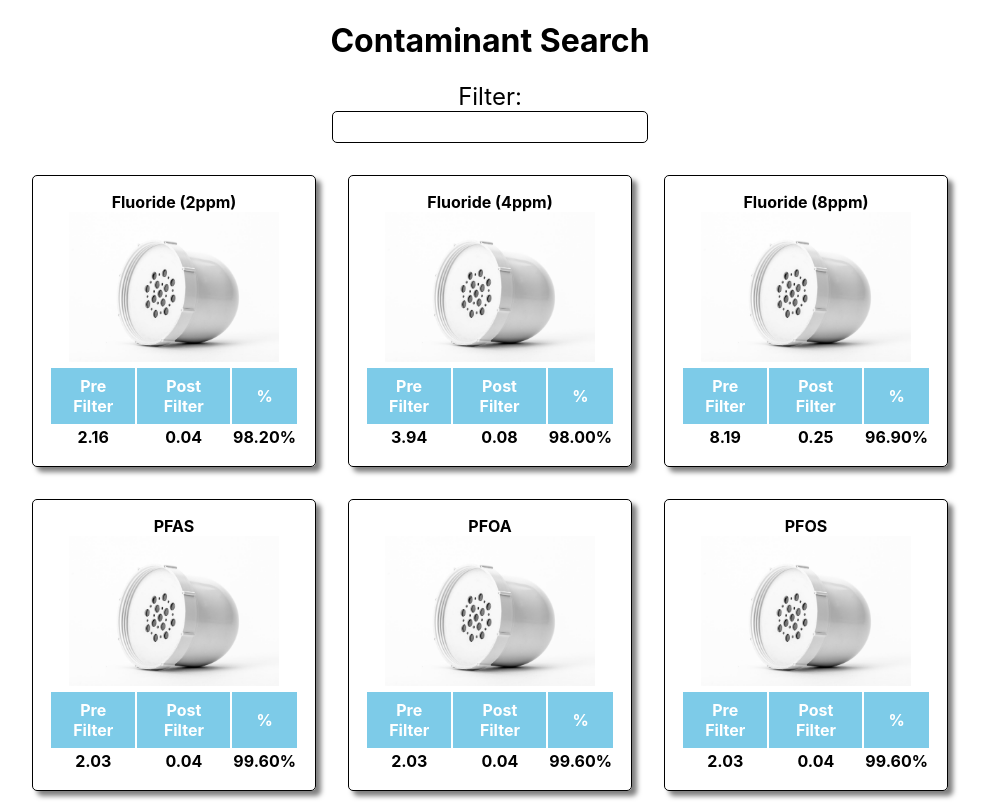
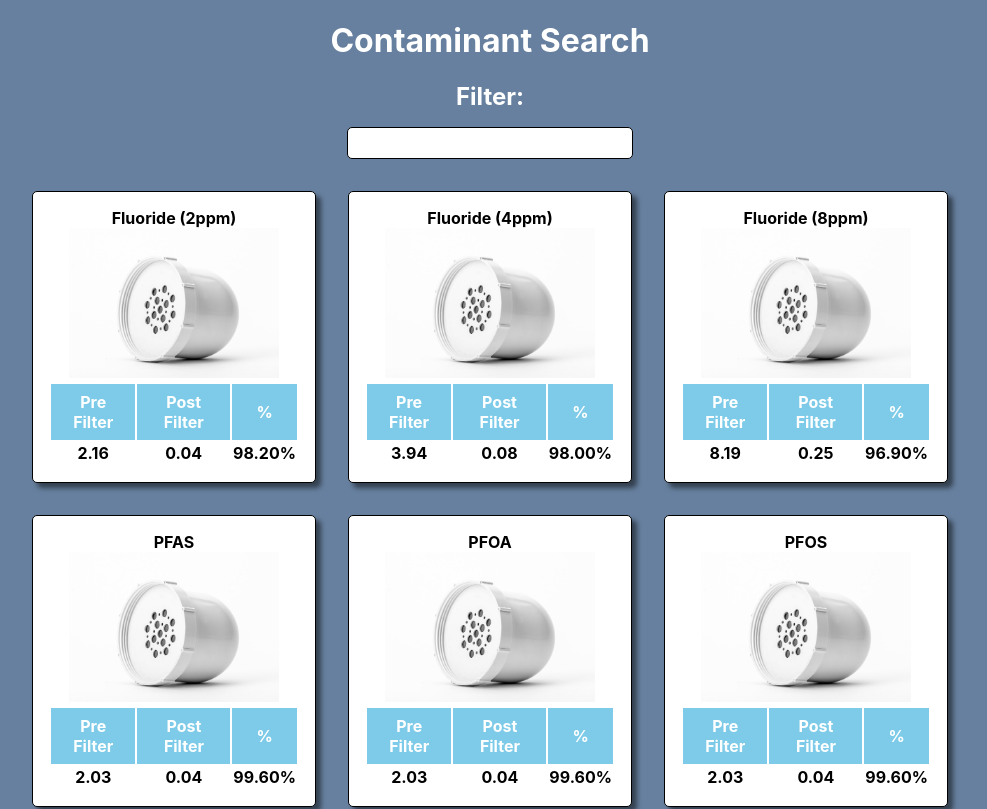
Before and after one commit to heardMan/cf-contam-search, a React (Create React App) app: page / in a window 1280 px wide. Shown: the top 809 px of the page, without its empty margins (150-1137 px from the left). Built offline with nearby package versions, Linux system fonts and the light colour scheme.

Commit message:
improved styling

```diff
--- a/src/App.css
+++ b/src/App.css
@@ -1,24 +1,32 @@
+body {
+    background-color: #67809f;
+}
+
 #title{
     text-align: center;
+    color: white;
 }
 
 #search{
     text-align: center;
     margin: 1rem;
     font-size: 1.5rem;
-    min-width:300px;
     margin-right: auto;
     margin-left:auto;
 }
 
 #search label {
     display: block;
+    color: white;
+    font-weight: 700;
 }
 
 #search input {
+    margin-top: 1rem;
     font-size: 1.5rem;
     border-radius: 5px;
     border: solid 1px;
+    width:280px;
 }
 
 /* #results {
@@ -47,6 +55,7 @@
     box-shadow: 5px 5px 5px rgba(0, 0, 0, 0.5);
     width: 250px;
     height:auto;
+    background-color: white;
 }
 
 .result-card:hover {
```
Also changed, not shown: 8 other files (tests, documents, lock files or other folders).
